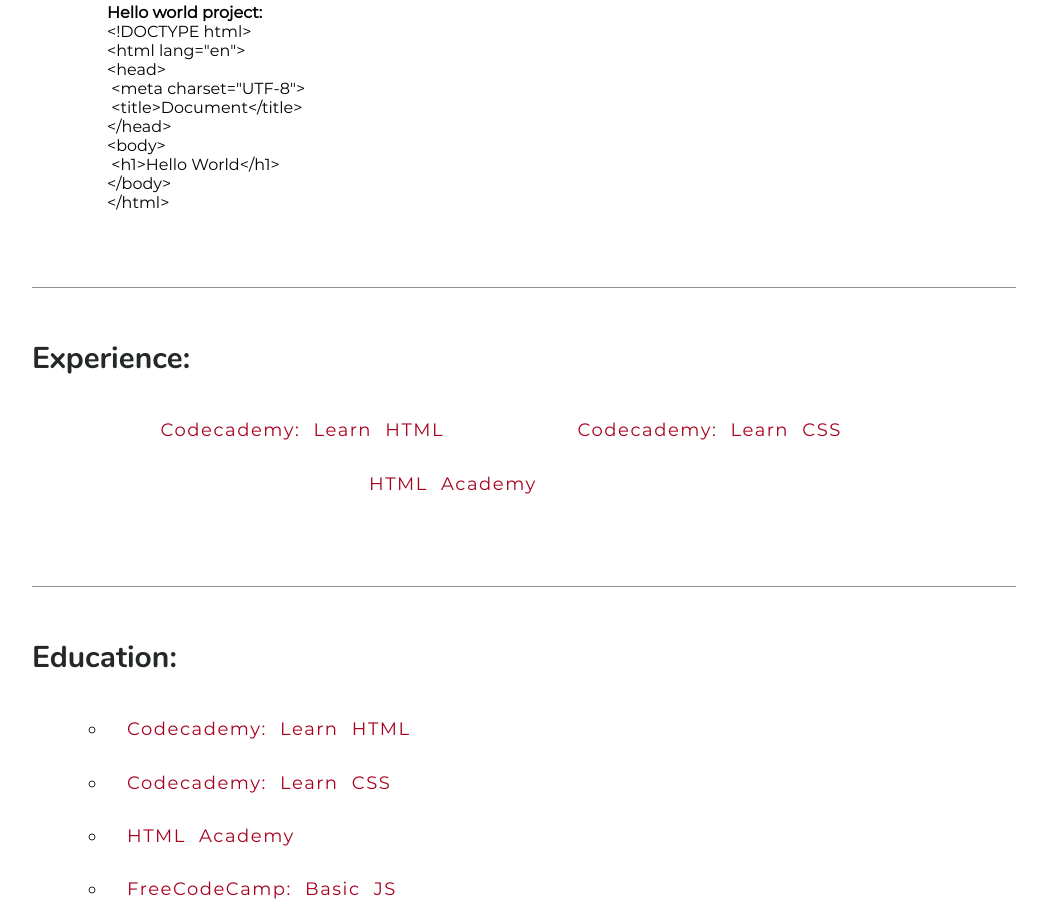
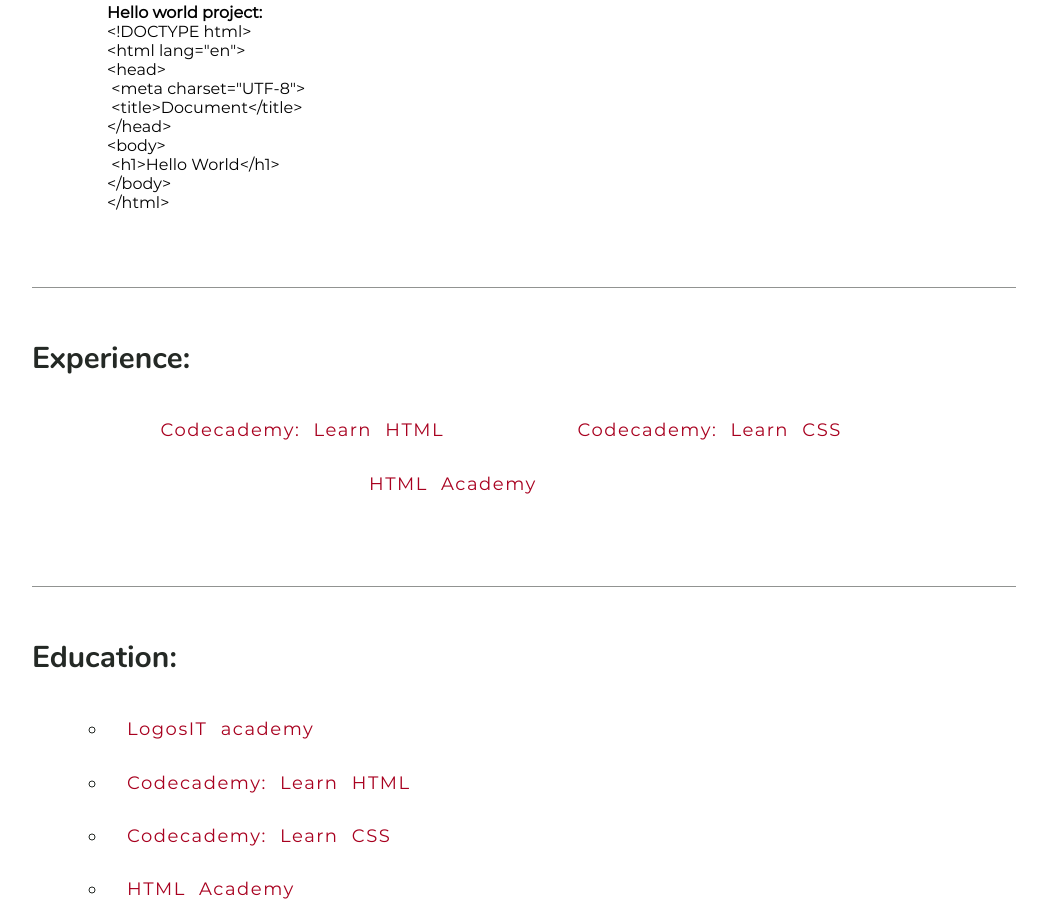
Before and after one commit to limon16/resume-2.0, a plain HTML site: page index.html in a window 1280 px wide. Shown: the part 1878-2800 px from the top of the page, without its empty margins (116-1163 px from the left). Drawn offline with Linux system fonts and the light colour scheme; files whose address does not match are found by name.

Commit message:
Update index.html

```diff
--- a/index.html
+++ b/index.html
@@ -33,7 +33,7 @@
 		<div class="list-wrap">
 			<ul class="section-list">
 				<li>Name: Yurii Ostrovskyi</li>
-				<li>Age: 23</li>
+				<li>Age: 24</li>
 				<li>Country: Ukraine</li>
 				<li>Goal: Senior Web Developer</li>
 			</ul>
@@ -130,6 +130,11 @@
 		<div class="list-wrap">
 			<ul class="section-list">
 				<li>
+					<a href="https://lgs.lviv.ua/" title="to LogosIT academy" target="_blank">
+						LogosIT academy
+					</a>
+				</li>
+				<li>
 					<a href="https://www.codecademy.com/learn/learn-html" title="to Codecademy" target="_blank">
 						Codecademy: Learn HTML
 					</a>
```
